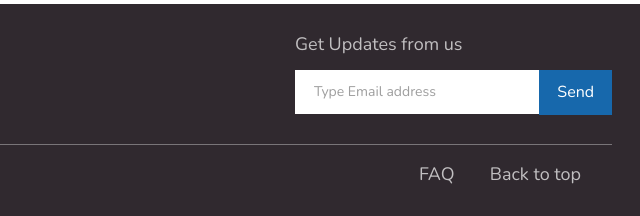
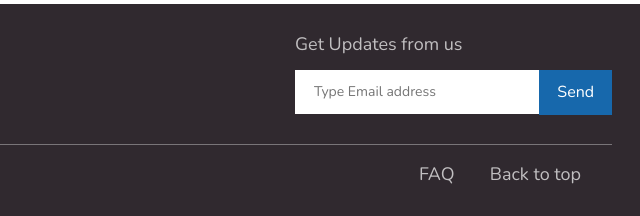
Before and after one commit to Laliquenoare/fe_on_feb19, a website: page CryptoLanding/index.html in a window 1280 px wide. Shown: the part 3100-3316 px from the top of the page, 640-1280 px from the left. Drawn offline with nearby package versions, Linux system fonts and the light colour scheme.

Commit message:
placeholder

```diff
--- a/CryptoLanding/index.html
+++ b/CryptoLanding/index.html
@@ -90,7 +90,7 @@
       <div class="footer__top-form">
         <a href="javascript:void(0)">Get Updates from us</a>
         <form action="#">
-          <input type="text" name="email" value="Type Email address">
+          <input type="text" name="email" placeholder="Type Email address">
           <button class="btn">Send</button>
         </form>
       </div>
```
